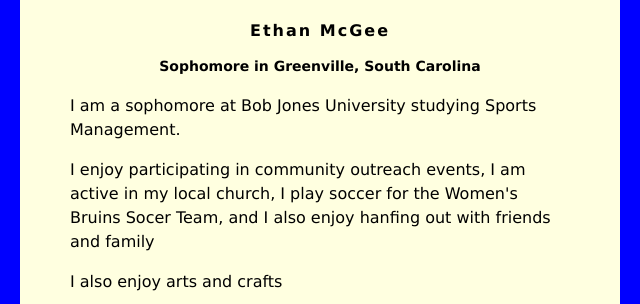
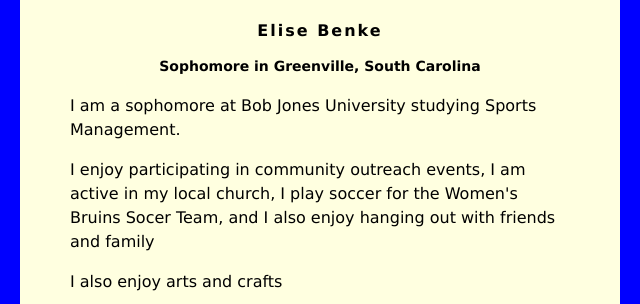
Before and after one commit to elisebenke/elisebenke.github.io, a plain HTML site: page index.html in a window 1280 px wide. Shown: the top 304 px of the page, 320-960 px from the left. Drawn offline with Linux system fonts and the light colour scheme.

Commit message:
Update index.html

```diff
--- a/index.html
+++ b/index.html
@@ -30,12 +30,12 @@ h3 {
 </head>
 <body>
     <div id="content">
-        <h1>Ethan McGee</h1>
+        <h1>Elise Benke</h1>
         <h2>Sophomore in Greenville, South Carolina</h2>
 
          <p>I am a sophomore at Bob Jones University studying Sports Management.</p>
          <p>
-            I enjoy participating in community outreach events, I am active in my local church, I play soccer for the Women's Bruins Socer Team, and I also enjoy hanfing out with friends and family
+            I enjoy participating in community outreach events, I am active in my local church, I play soccer for the Women's Bruins Socer Team, and I also enjoy hanging out with friends and family
          </p>
          <p>
             I also enjoy arts and crafts
```
